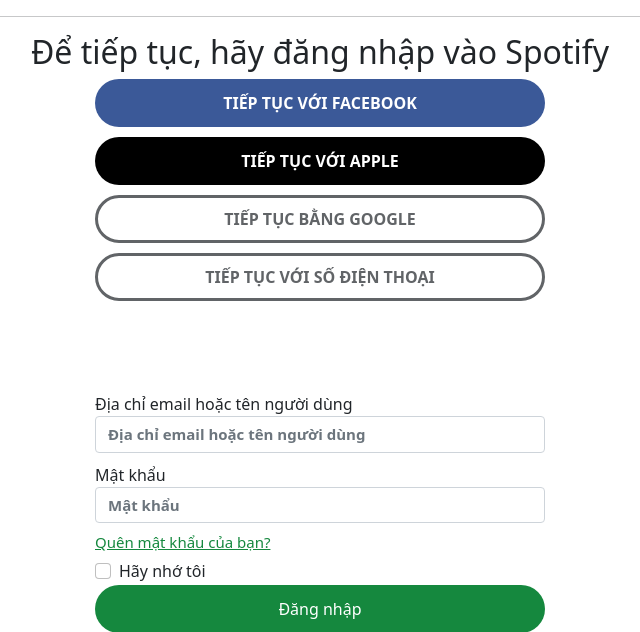
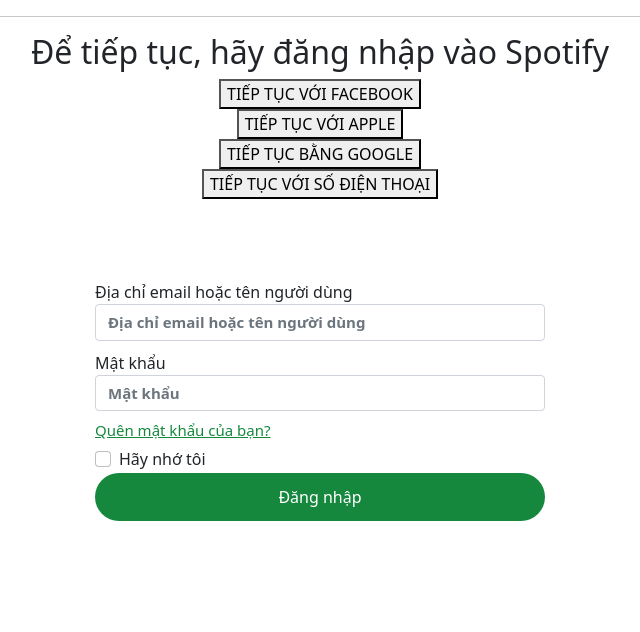
Before and after one commit to TToan22/spotify, a PHP site: page /login.php in a window 1280 px wide. Shown: the part 60-692 px from the top of the page, without its empty margins (320-960 px from the left). Run offline with PHP 8.4, Linux system fonts and the light colour scheme.

Commit message:
Update login.css

```diff
--- a/css/login.css
+++ b/css/login.css
@@ -15,57 +15,6 @@ header img{
 display: flex;
 flex-direction: column;
 align-items: center;
-}
-
-.btnA{
-  width: 450px;
-  height: 48px;
-  margin-bottom: 10px;
-  border-radius: 30px;
-  border: none;
-  font-weight: 700;
-
-}
-
-#facebook{
-  background-color: #3b5998;
-    color: white;
-}
-
-#apple{
-  background-color: #000;
-    color: white;
-}
-
-#google{
-  color: #616467;
-  background-color: white;
-  border: 3px solid #616467;
-  font-weight: 600;
-}
-
-#telephone{
-  color: #616467;
-  background-color: white;
-  border: 3px solid #616467;
-    font-weight: 600;
-}
-
-#email{
-  border: 1px solid #d9dadc;
-  width: 450px;
-  height: 40px;
-  box-sizing: border-box;
-  padding: 15px;
-  margin-bottom: 10px;
-}
-
-#password{
-  border: 1px solid #d9dadc;
-  width: 450px;
-  height: 40px;
-  box-sizing: border-box;
-  padding: 15px;
 }
 
 #exampleInputEmail1{
```
